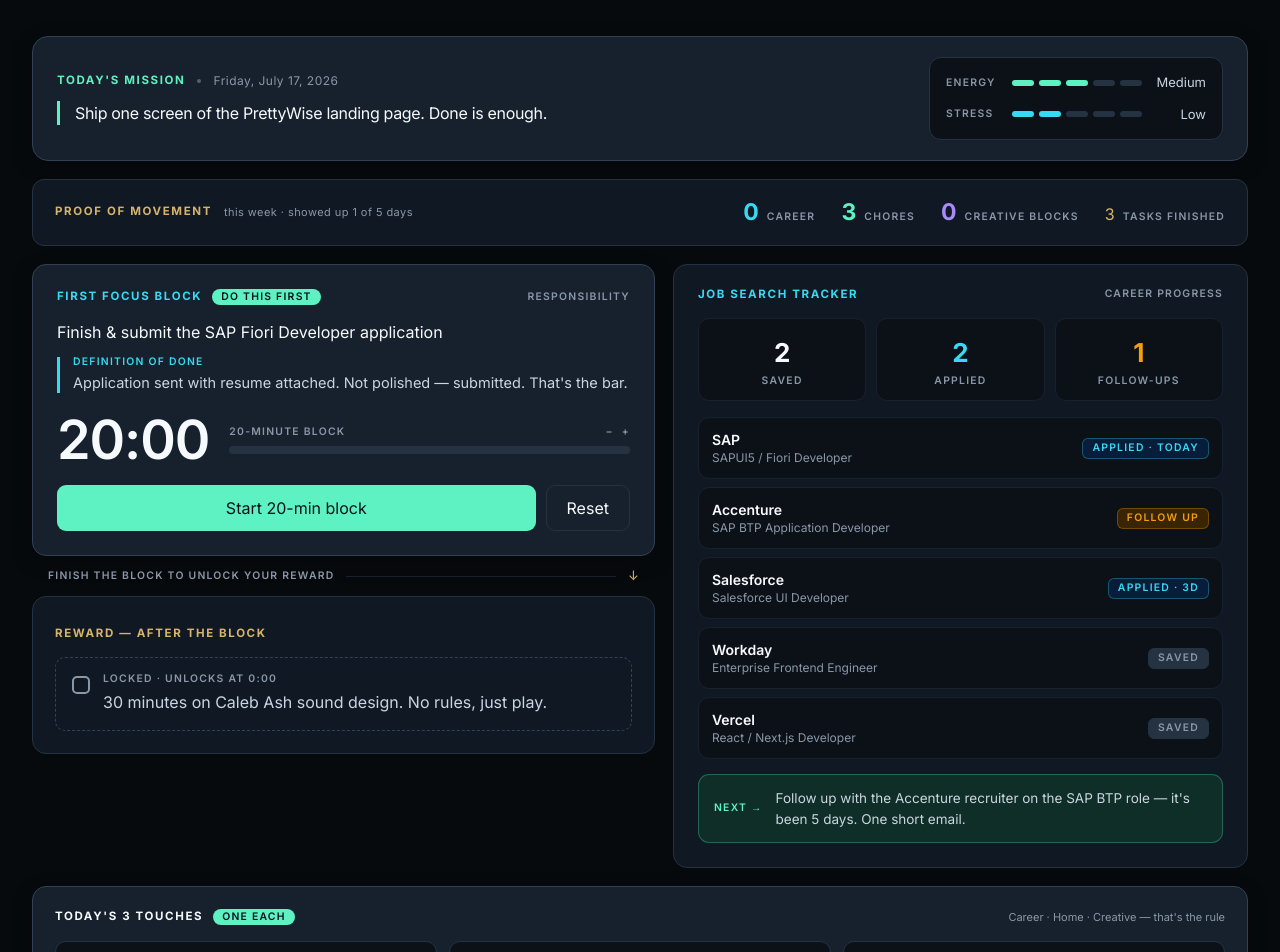
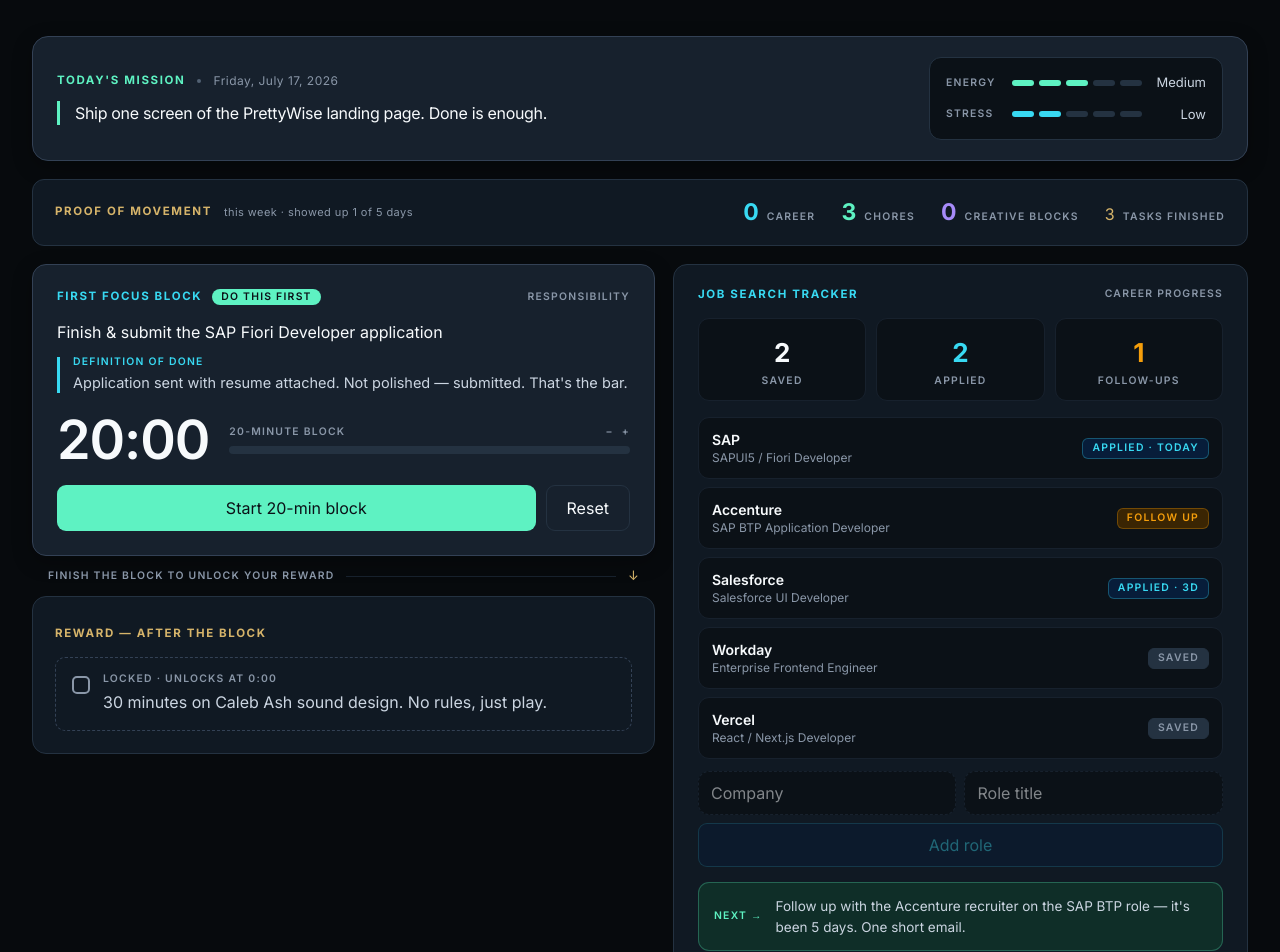
Before and after one commit to bryan0578/bryan-command-center, a Next.js app: page / in a window 1280 px wide. Shown: the top 952 px of the page. Built offline with nearby package versions, Linux system fonts and the light colour scheme.

Commit message:
complete autonomous command center workflows

```diff
--- a/components/jobs/JobSearchTracker.tsx
+++ b/components/jobs/JobSearchTracker.tsx
@@ -1,3 +1,6 @@
+"use client";
+
+import { useState } from "react";
 import type { Role } from "@/lib/types";
 import { Card } from "@/components/ui/Card";
 import { Eyebrow } from "@/components/ui/Eyebrow";
@@ -23,10 +26,25 @@
   roles: Role[];
   jobCounts: { saved: number; applied: number; followUps: number };
   nextAction: string;
+  onAddRole: (company: string, title: string) => void;
+  onSetStatus: (id: string, status: Role["status"]) => void;
+  onRemoveRole: (id: string) => void;
+  onSetNextAction: (text: string) => void;
 }
 
-export function JobSearchTracker({ roles, jobCounts, nextAction }: JobSearchTrackerProps) {
+export function JobSearchTracker({ roles, jobCounts, nextAction, onAddRole, onSetStatus, onRemoveRole, onSetNextAction }: JobSearchTrackerProps) {
   const hasRoles = roles.length > 0;
+  const [company, setCompany] = useState("");
+  const [title, setTitle] = useState("");
+
+  const addRole = () => {
+    const cleanCompany = company.trim();
+    const cleanTitle = title.trim();
+    if (!cleanCompany || !cleanTitle) return;
+    onAddRole(cleanCompany, cleanTitle);
+    setCompany("");
+    setTitle("");
+  };
 
   return (
     <Card radius="section" className="p-6">
@@ -46,14 +64,25 @@
       {hasRoles ? (
         <div className="mt-4 flex flex-col gap-2">
           {roles.map((role) => (
-            <RoleRow key={role.id} role={role} />
+            <RoleRow
+              key={role.id}
+              role={role}
+              onSetStatus={(status) => onSetStatus(role.id, status)}
+              onRemove={() => onRemoveRole(role.id)}
+            />
           ))}
         </div>
       ) : (
         <div className="mt-4 text-[13px] text-ink-muted">No roles tracked yet — add your first.</div>
       )}
 
-      {hasRoles && nextAction && <NextAction text={nextAction} />}
+      <div className="mt-3 grid gap-2 sm:grid-cols-2">
+        <input className="bc-focus-ring min-h-11 rounded-row border border-dashed border-border-subtle bg-base px-3 text-sm" value={company} onChange={(event) => setCompany(event.target.value)} placeholder="Company" aria-label="Company" />
+        <input className="bc-focus-ring min-h-11 rounded-row border border-dashed border-border-subtle bg-base px-3 text-sm" value={title} onChange={(event) => setTitle(event.target.value)} onKeyDown={(event) => { if (event.key === "Enter") addRole(); }} placeholder="Role title" aria-label="Role title" />
+        <button type="button" onClick={addRole} disabled={!company.trim() || !title.trim()} className="bc-focus-ring min-h-11 rounded-btn border border-aqua/40 bg-info-bg px-3 text-sm font-semibold text-aqua disabled:opacity-40 sm:col-span-2">Add role</button>
+      </div>
+
+      <NextAction text={nextAction} onEdit={onSetNextAction} />
     </Card>
   );
 }
```
